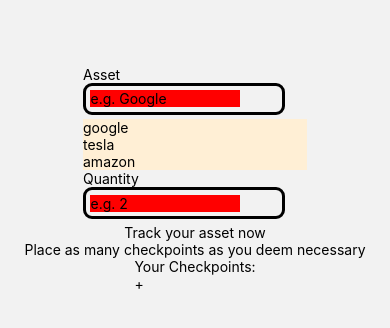
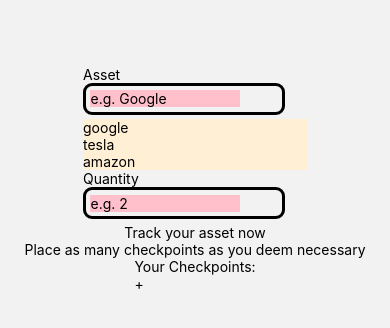
Before and after one commit to AlessandroGenerale17/E-Wallet, a React Native app: screen /AddAsset in a window 390 px wide. Shown: the top 328 px of the page. Built offline with nearby package versions, Linux system fonts and the light colour scheme.

Commit message:
update readme

```diff
--- a/components/Input/index.tsx
+++ b/components/Input/index.tsx
@@ -1,9 +1,5 @@
 import React from 'react';
-import {
-    NativeSyntheticEvent,
-    TextInput,
-    TextInputChangeEventData
-} from 'react-native';
+import { NativeSyntheticEvent, TextInputChangeEventData } from 'react-native';
 import styled from 'styled-components/native';
 
 type Props = {
@@ -12,7 +8,7 @@ type Props = {
     onBlur: (e: NativeSyntheticEvent<TextInputChangeEventData>) => void;
 };
 
-type StyleProps = { bgColor: 'red' };
+type StyleProps = { bgColor: string };
 
 const StyledInput = styled.TextInput<StyleProps>`
     width: 80%;
@@ -20,6 +16,6 @@ const StyledInput = styled.TextInput<StyleProps>`
 `;
 
 const Input: React.FC<Props> = props => (
-    <StyledInput {...props} bgColor='red' />
+    <StyledInput {...props} bgColor={'pink'} />
 );
 export default Input;
```
Also changed, not shown: 1 other file (tests, documents, lock files or other folders).
